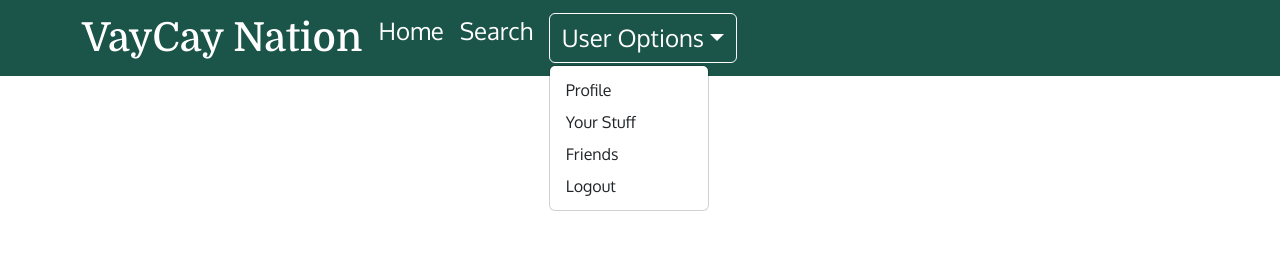
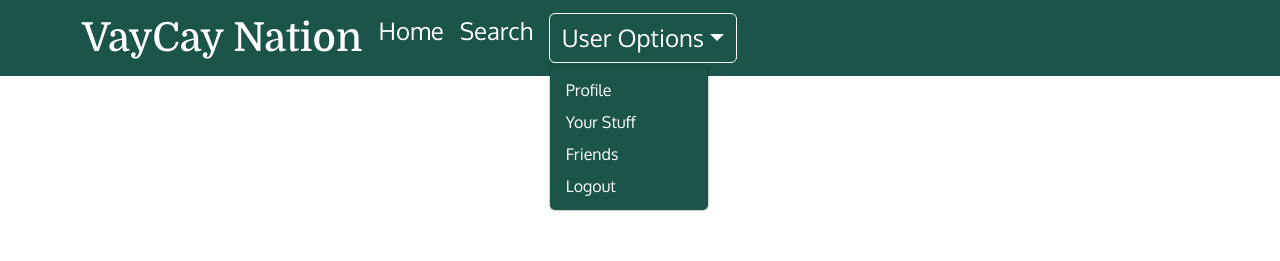
Before and after one commit to JDR8888/vaycay-nation, a React (Vite) app in the folder client/: page / in a window 1280 px wide. Both pictures are taken after a click on the button "User Options". Shown: the top 261 px of the page. Built offline with nearby package versions, Linux system fonts and the light colour scheme.

Commit message:
signin form now linked to user_login mutation and works to sign in!

```diff
--- a/client/package.json
+++ b/client/package.json
@@ -15,7 +15,8 @@
     "react": "^18.2.0",
     "react-bootstrap": "^2.7.4",
     "react-dom": "^18.2.0",
-    "react-router-dom": "^6.10.0"
+    "react-router-dom": "^6.10.0",
+    "jwt-decode": "^3.1.2"
   },
   "devDependencies": {
     "@types/react": "^18.0.28",
--- a/client/src/components/Nav.jsx
+++ b/client/src/components/Nav.jsx
@@ -36,11 +36,21 @@ export default function NavbarComp() {
                 >
                   User Options
                 </Dropdown.Toggle>
-                <Dropdown.Menu>
-                  <Dropdown.Item href="#/action-1">Profile</Dropdown.Item>
-                  <Dropdown.Item href="#/action-2">Your Stuff</Dropdown.Item>
-                  <Dropdown.Item href="#/action-3">Friends</Dropdown.Item>
-                  <Dropdown.Item href="#/action-3">Logout</Dropdown.Item>
+                <Dropdown.Menu
+                style={{backgroundColor: '#1B5448'}}
+                >
+                  <Dropdown.Item href="#/action-1"
+                  style={{color: 'white'}}
+                  >Profile</Dropdown.Item>
+                  <Dropdown.Item href="#/action-2"
+                  style={{color: 'white'}}
+                  >Your Stuff</Dropdown.Item>
+                  <Dropdown.Item href="#/action-3"
+                  style={{color: 'white'}}
+                  >Friends</Dropdown.Item>
+                  <Dropdown.Item href="#/action-3"
+                  style={{color: 'white'}}
+                  >Logout</Dropdown.Item>
                 </Dropdown.Menu>
               </Dropdown>
             </Nav>
--- a/client/src/components/Signin.jsx
+++ b/client/src/components/Signin.jsx
@@ -1,18 +1,54 @@
-import React from 'react';
+import React, { useState } from 'react';
 import Button from 'react-bootstrap/Button';
 import Form from 'react-bootstrap/Form';
 import { useMutation } from '@apollo/client';
 import { Link } from 'react-router-dom';
-// import Auth from '../utils/auth.js'
+import Auth from '../utils/auth.js'
+import { LOGIN_USER } from '../utils/mutations.js';
 
 
 
 function Signin() {
+
+  const [formState, setFormState] = useState({ email: '', password: '' });
+  //need to verify the mutation actually set up
+  const [login, { error, data }] = useMutation(LOGIN_USER);
+
+  const handleChange = (event) => {
+    const { name, value } = event.target;
+    setFormState({
+      ...formState,
+      [name]: value,
+    });
+    console.log(formState);
+  };
+
+  const handleFormSubmit = async (event) => {
+    event.preventDefault();
+    console.log(formState);
+    try {
+      const { data } = await login({
+        variables: { ...formState },
+      });
+
+      Auth.login(data.login.token);
+    } catch (e) {
+      console.error(e);
+    }
+
+    // clear form values
+    setFormState({
+      email: '',
+      password: '',
+    });
+  };
+
+
   return (
     <Form style={{fontFamily: 'Oxygen'}}>
       <Form.Group className="mb-3" controlId="formBasicEmail">
         <Form.Label>Email address</Form.Label>
-        <Form.Control type="email" placeholder="Enter email" />
+        <Form.Control onChange={handleChange} type="email" placeholder="Enter email" name='email' />
         <Form.Text className="text-muted">
           We'll never share your email with anyone else.
         </Form.Text>
@@ -20,11 +56,11 @@ function Signin() {
 
       <Form.Group className="mb-3" controlId="formBasicPassword">
         <Form.Label>Password</Form.Label>
-        <Form.Control type="password" placeholder="Password" />
+        <Form.Control type="password" onChange={handleChange} placeholder="Password" name='password' />
       </Form.Group>
       <Button
       style={{backgroundColor: '#1B5448', marginRight: '1em' }}
-       type="submit">
+       type="submit" onClick={handleFormSubmit}>
         Sign in!
       </Button>
       <Button variant="secondary" type="submit">
--- a/client/src/utils/mutations.js
+++ b/client/src/utils/mutations.js
@@ -10,3 +10,16 @@ mutation Mutation($username: ID!, $email: String!, $password: String!, $name: St
       token
     }
   }`;
+
+
+  export const LOGIN_USER = gql`
+  mutation Login($email: String!, $password: String!) {
+    login(email: $email, password: $password) {
+      token
+      user {
+        _id
+        username
+      }
+    }
+  }
+`;
```
